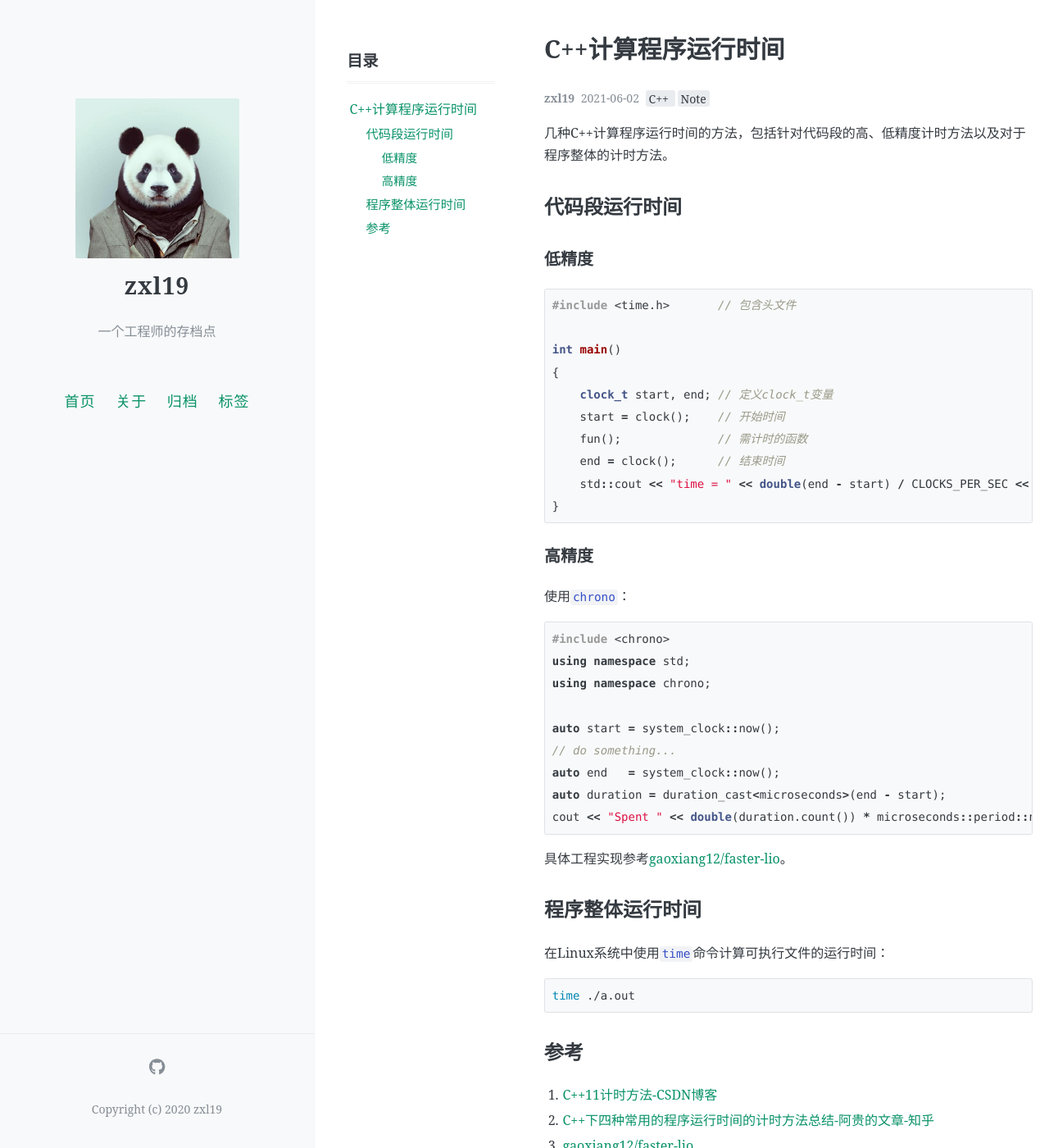
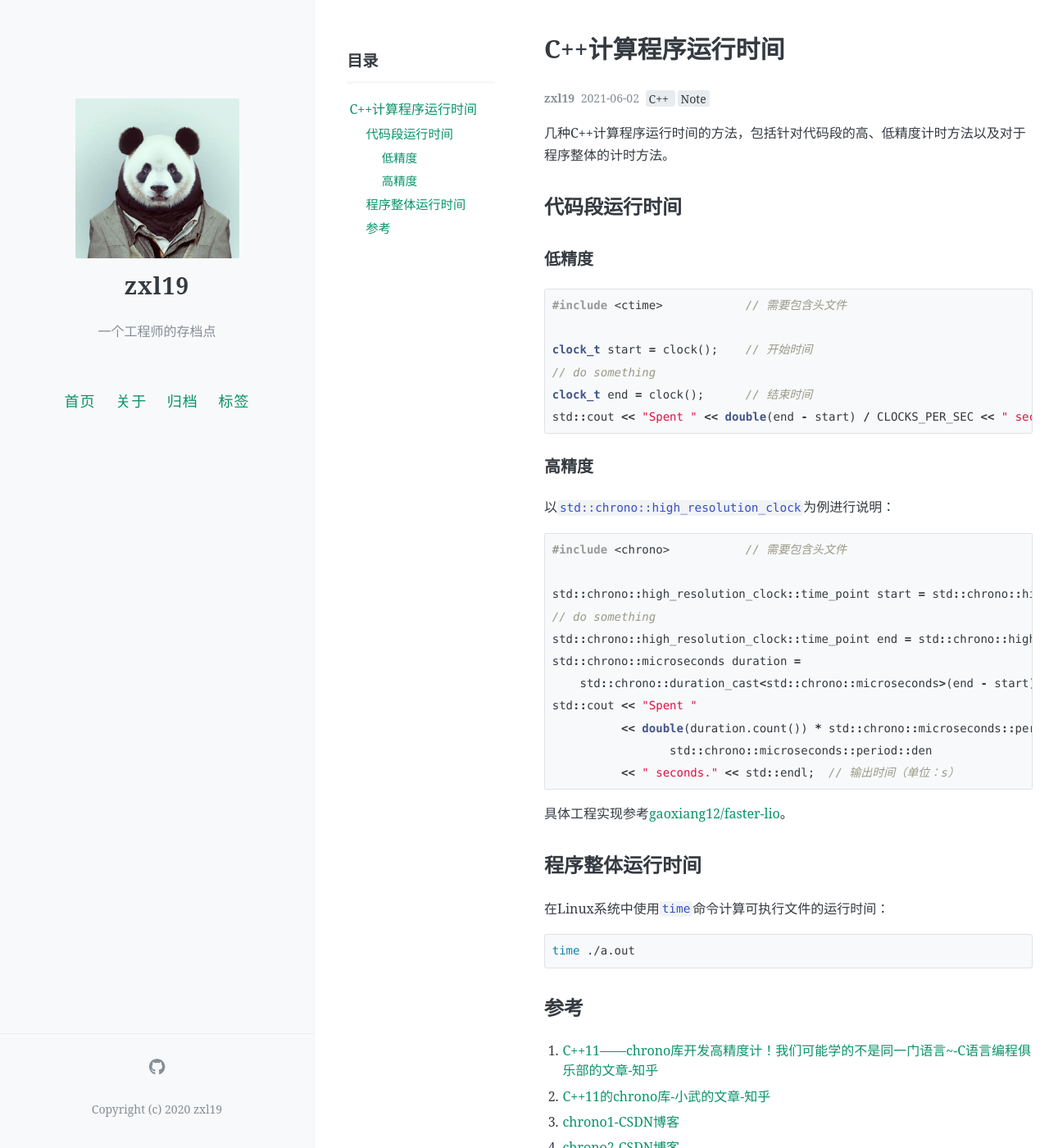
Before and after one commit to zxl19/zxl19.github.io, a Jekyll site: the page built from _posts/2021-06-02-cpp-time.md, in a window 1280 px wide and 1400 px high. Shown: the whole window at 82% size. Built offline with Jekyll 4.4.1, drawn with Linux system fonts in a browser that asks for light colours; comment, search, counter and statistics services are not loaded.

Commit message:
Update Posts

````diff
--- a/_posts/2021-06-02-cpp-time.md
+++ b/_posts/2021-06-02-cpp-time.md
@@ -18,32 +18,30 @@ pinned: false
 ### 低精度
 
 ```cpp
-#include <time.h>       // 包含头文件
+#include <ctime>            // 需要包含头文件
 
-int main()
-{
-    clock_t start, end; // 定义clock_t变量
-    start = clock();    // 开始时间
-    fun();              // 需计时的函数
-    end = clock();      // 结束时间
-    std::cout << "time = " << double(end - start) / CLOCKS_PER_SEC << " s" << std::endl;  //输出时间（单位：s）
-}
+clock_t start = clock();    // 开始时间
+// do something
+clock_t end = clock();      // 结束时间
+std::cout << "Spent " << double(end - start) / CLOCKS_PER_SEC << " seconds." << std::endl;  // 输出时间（单位：s）
 ```
 
 ### 高精度
 
-使用`chrono`：
+以`std::chrono::high_resolution_clock`为例进行说明：
 
 ```cpp
-#include <chrono>
-using namespace std;
-using namespace chrono;
+#include <chrono>           // 需要包含头文件
 
-auto start = system_clock::now();
-// do something...
-auto end   = system_clock::now();
-auto duration = duration_cast<microseconds>(end - start);
-cout << "Spent " << double(duration.count()) * microseconds::period::num / microseconds::period::den << " seconds." << endl;
+std::chrono::high_resolution_clock::time_point start = std::chrono::high_resolution_clock::now();   // 开始时间
+// do something
+std::chrono::high_resolution_clock::time_point end = std::chrono::high_resolution_clock::now();     // 结束时间
+std::chrono::microseconds duration =
+    std::chrono::duration_cast<std::chrono::microseconds>(end - start); // 单位：ms
+std::cout << "Spent "
+          << double(duration.count()) * std::chrono::microseconds::period::num /
+                 std::chrono::microseconds::period::den
+          << " seconds." << std::endl;  // 输出时间（单位：s）
 ```
 
 具体工程实现参考[gaoxiang12/faster-lio](https://github.com/gaoxiang12/faster-lio)。
@@ -58,7 +56,10 @@ time ./a.out
 
 ## 参考
 
-1. [C++11计时方法-CSDN博客](https://blog.csdn.net/u013390476/article/details/50209603)
-2. [C++下四种常用的程序运行时间的计时方法总结-阿贵的文章-知乎](https://zhuanlan.zhihu.com/p/54665895)
-3. [gaoxiang12/faster-lio](https://github.com/gaoxiang12/faster-lio)
-4. [Linux time命令-菜鸟教程](https://www.runoob.com/linux/linux-comm-time.html)
+1. [C++11——chrono库开发高精度计！我们可能学的不是同一门语言~-C语言编程俱乐部的文章-知乎](https://zhuanlan.zhihu.com/p/194231797)
+2. [C++11的chrono库-小武的文章-知乎](https://zhuanlan.zhihu.com/p/432564292)
+3. [chrono1-CSDN博客](https://blog.csdn.net/oncealong/article/details/28599655)
+4. [chrono2-CSDN博客](https://blog.csdn.net/u013390476/article/details/50209603)
+5. [C++下四种常用的程序运行时间的计时方法总结-阿贵的文章-知乎](https://zhuanlan.zhihu.com/p/54665895)
+6. [gaoxiang12/faster-lio](https://github.com/gaoxiang12/faster-lio)
+7. [Linux time命令-菜鸟教程](https://www.runoob.com/linux/linux-comm-time.html)
````
Also changed, not shown: _posts/2022-12-28-cpp-data-structure.md (added, +78 -0 lines), _posts/2022-12-28-cpp-string.md (added, +64 -0 lines), _posts/2022-12-28-cpp-utility.md (added, +77 -0 lines).
